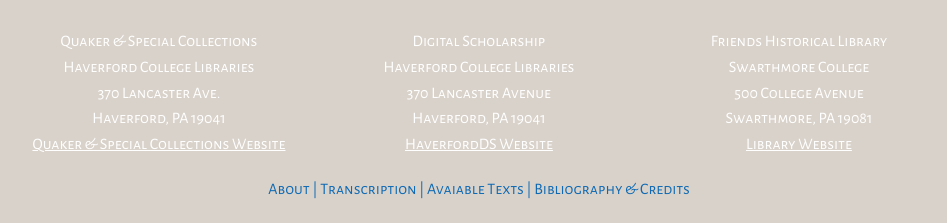
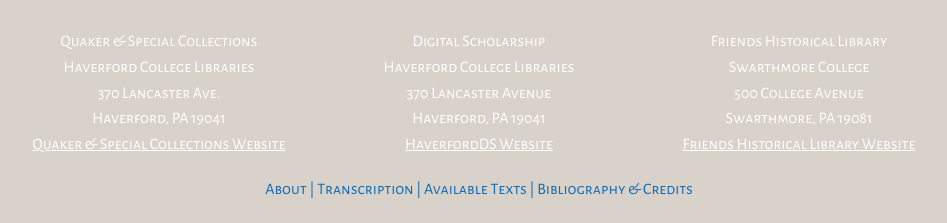
Before and after one commit to HCDigitalScholarship/pennstreaty, a Django app: template templates/index.html in a window 1280 px wide. Shown: the part 1367-1590 px from the top of the page, without its empty margins (161-1108 px from the left). Run offline with Django 3.2, Linux system fonts and the light colour scheme; the template is opened without the code that fills it, so the values that code supplies are empty; grey boxes labelled with a size stand in for pictures from a placeholder-image service; some libraries are stand-ins or nearby versions.

Commit message:
Changed a link in index.html, also made a change to the footer

```diff
--- a/templates/footer.html
+++ b/templates/footer.html
@@ -41,12 +41,12 @@
               <li> Swarthmore College </li>
               <li>500 College Avenue</li>
               <li>Swarthmore, PA 19081 </li>
-              <li> <u> <a href = "http://www.swarthmore.edu/friends-historical-library">Library Website </a></u></li>
+              <li> <u> <a href = "http://www.swarthmore.edu/friends-historical-library">Friends Historical Library Website </a></u></li>
             </ul>
 
         </div>
       <div class = "large-12 columns text-center">
-        <p><a href = "#"> About </a>| <a href = "#"> Transcription </a> | <a href = "#"> Avaiable Texts </a> | <a href = "#"> Bibliography &amp; Credits </a></p>
+        <p><a href = "#"> About </a>| <a href = "#"> Transcription </a> | <a href = "#"> Available Texts </a> | <a href = "#"> Bibliography &amp; Credits </a></p>
       </div>
     </div>
 
--- a/templates/index.html
+++ b/templates/index.html
@@ -39,7 +39,7 @@
         <h3> TRANSCRIPTIONS</h3>
         <br>
         <p class = "text-left">With the help of X number of students and people, we have been able to digitally transcribe many of the documents we have related to Quaker and Indian affairs in the late 18th to 19th century. But, we still have many more diaries and records to transcribe. Help in the efforts to transcribe and add to the information available on this website. Click on the button below to go to the transcription portion of our website and start transcribing today!</p>
-        <a id= "butt" href="#" class="button medium radius">Start Transcribing!</a>
+        <a id= "butt" href="https://ds-omeka.haverford.edu/qi/collections/browse/" class="button medium radius">Start Transcribing!</a>
         <br />
     <br />
   </div>
```
